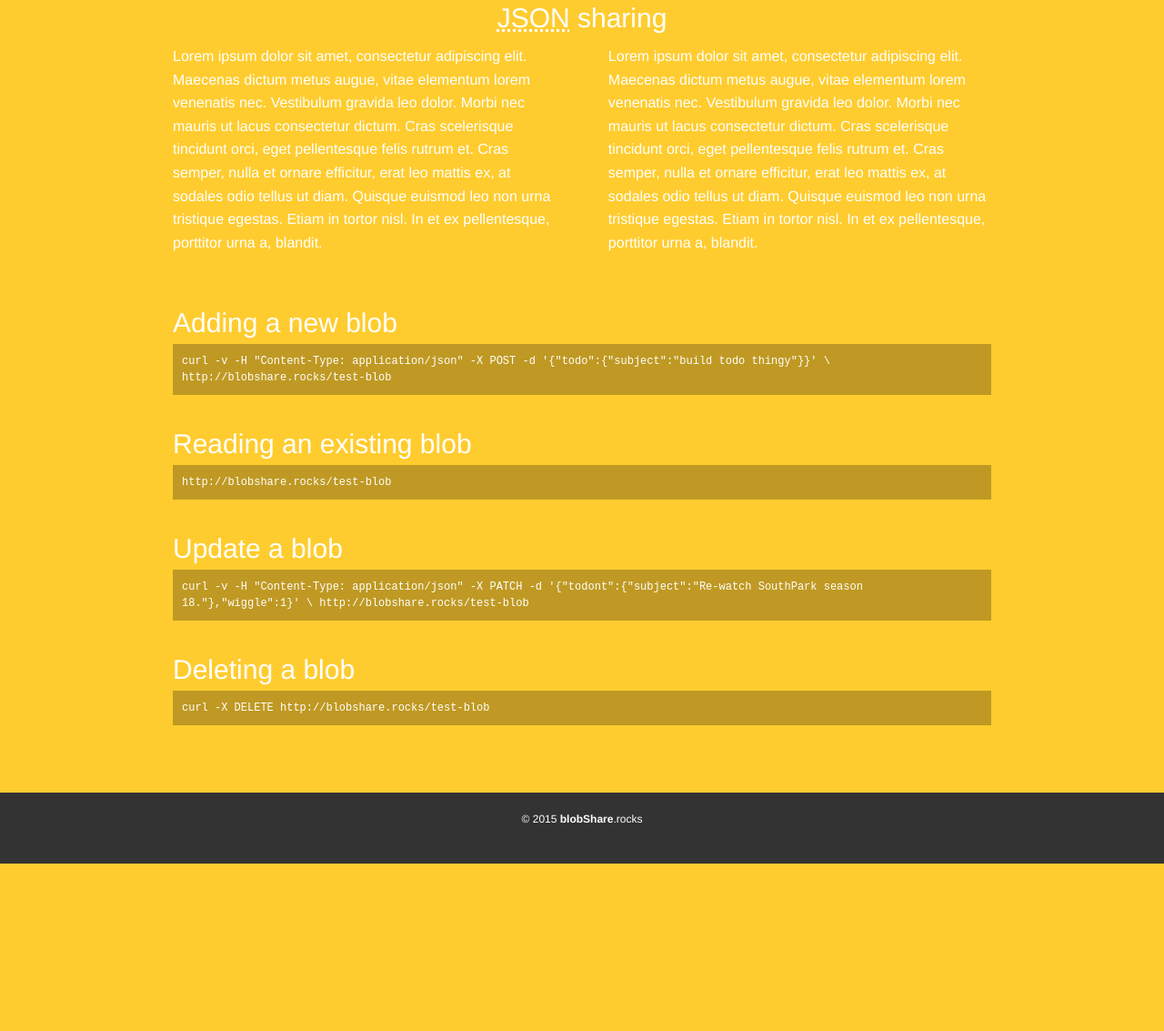
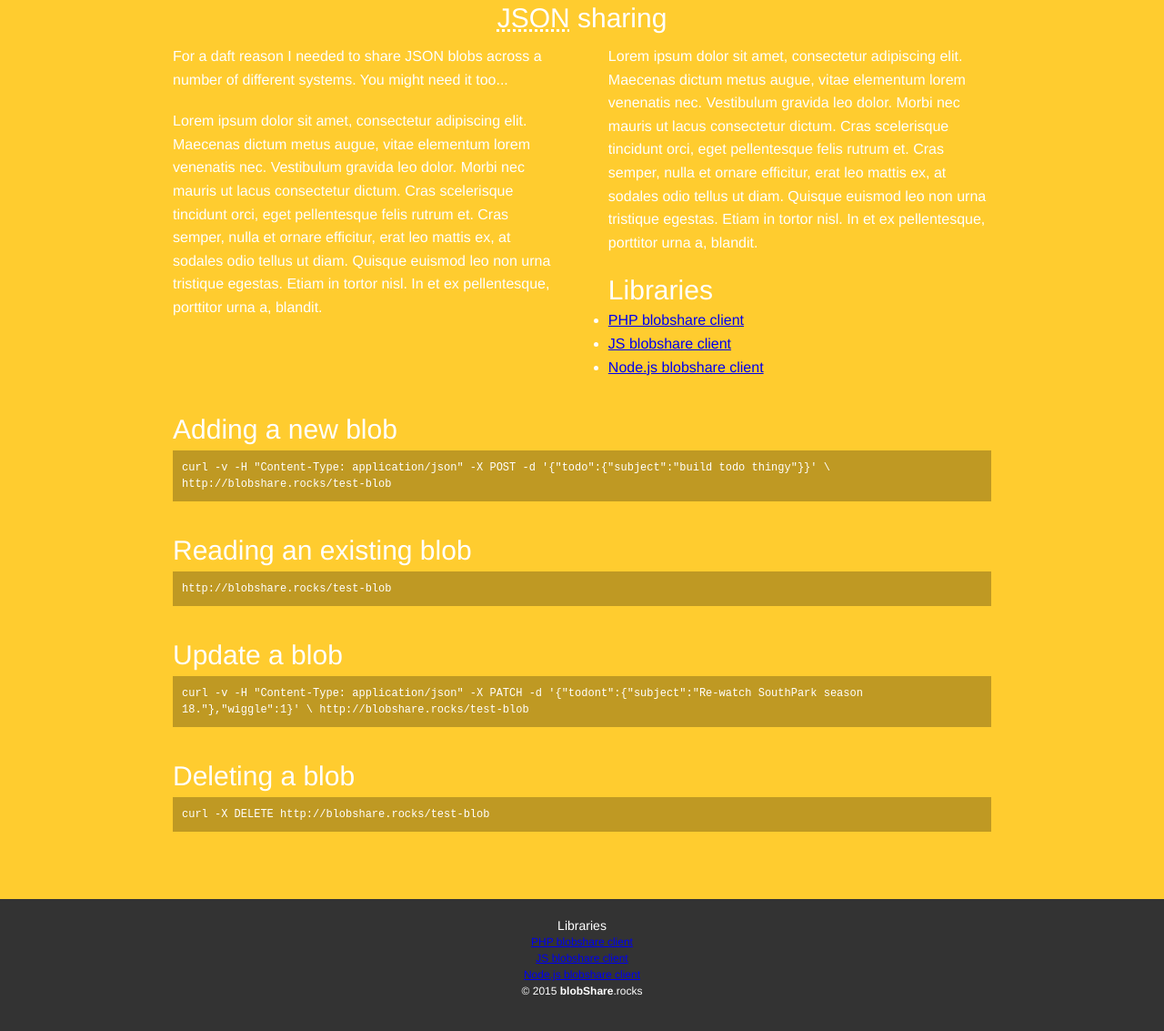
Before and after one commit to wtff0nzie/blobShare, a website: page public/index.html in a window 1280 px wide. Shown: the part 259-1392 px from the top of the page at 91% size. Before the commit the page ends 1208 px from the top, so only its background shows below. Drawn offline with Linux system fonts and the light colour scheme.

Commit message:
Slowly writing intro content...

```diff
--- a/public/index.html
+++ b/public/index.html
@@ -39,10 +39,17 @@
         <article>
             <p><abbr title="JavaScript Object Notation">JSON</abbr> sharing</p>
             <div class="column">
+                <p>For a daft reason I needed to share JSON blobs across a number of different systems. You might need it too...</p>
                 <p>Lorem ipsum dolor sit amet, consectetur adipiscing elit. Maecenas dictum metus augue, vitae elementum lorem venenatis nec. Vestibulum gravida leo dolor. Morbi nec mauris ut lacus consectetur dictum. Cras scelerisque tincidunt orci, eget pellentesque felis rutrum et. Cras semper, nulla et ornare efficitur, erat leo mattis ex, at sodales odio tellus ut diam. Quisque euismod leo non urna tristique egestas. Etiam in tortor nisl. In et ex pellentesque, porttitor urna a, blandit.</p>
             </div>
             <div class="column">
                 <p>Lorem ipsum dolor sit amet, consectetur adipiscing elit. Maecenas dictum metus augue, vitae elementum lorem venenatis nec. Vestibulum gravida leo dolor. Morbi nec mauris ut lacus consectetur dictum. Cras scelerisque tincidunt orci, eget pellentesque felis rutrum et. Cras semper, nulla et ornare efficitur, erat leo mattis ex, at sodales odio tellus ut diam. Quisque euismod leo non urna tristique egestas. Etiam in tortor nisl. In et ex pellentesque, porttitor urna a, blandit.</p>
+                <h3>Libraries</h3>
+                <ul>
+                    <li><a rel="external self" href="https://github.com/Kentaree/Blobshare-PHP">PHP blobshare client</a></li>
+                    <li><a rel="external self" href="https://github.com/wtff0nzie/jsBlobShare">JS blobshare client</a></li>
+                    <li><a rel="external self" href="https://github.com/wtff0nzie/nodeBlobShare">Node.js blobshare client</a></li>
+                </ul>
             </div>
         </article>
 
@@ -70,7 +77,15 @@
     </main>
 
     <footer class="ftr">
-        <p>&copy; 2015 <strong>blobShare</strong>.rocks</p>
+        <section class="column">
+            <h3>Libraries</h3>
+            <ul>
+                <li><a rel="external self" href="https://github.com/Kentaree/Blobshare-PHP">PHP blobshare client</a></li>
+                <li><a rel="external self" href="https://github.com/wtff0nzie/jsBlobShare">JS blobshare client</a></li>
+                <li><a rel="external self" href="https://github.com/wtff0nzie/nodeBlobShare">Node.js blobshare client</a></li>
+            </ul>
+        </section>
+        <p class="column">&copy; 2015 <strong>blobShare</strong>.rocks</p>
     </footer>
 
     <script src="/media/js/ZeroClipboard.min.js"></script>
```
